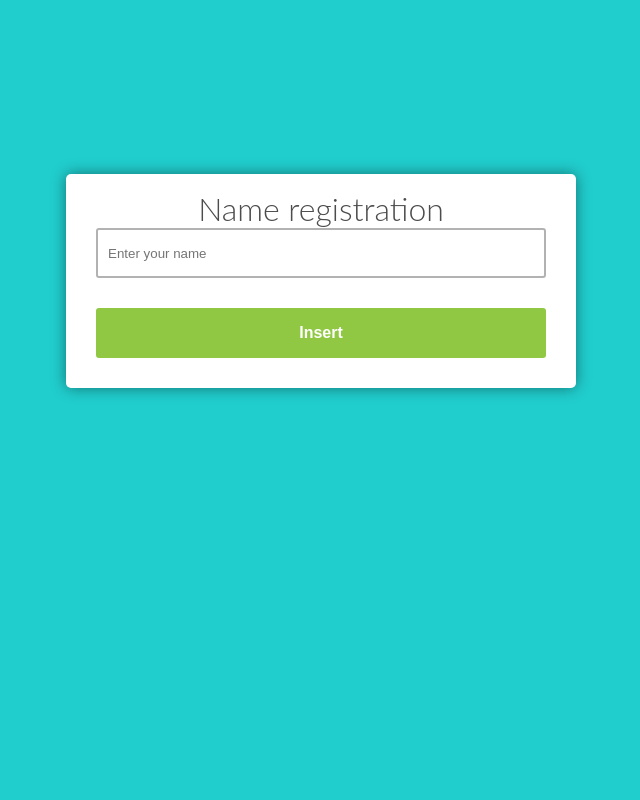
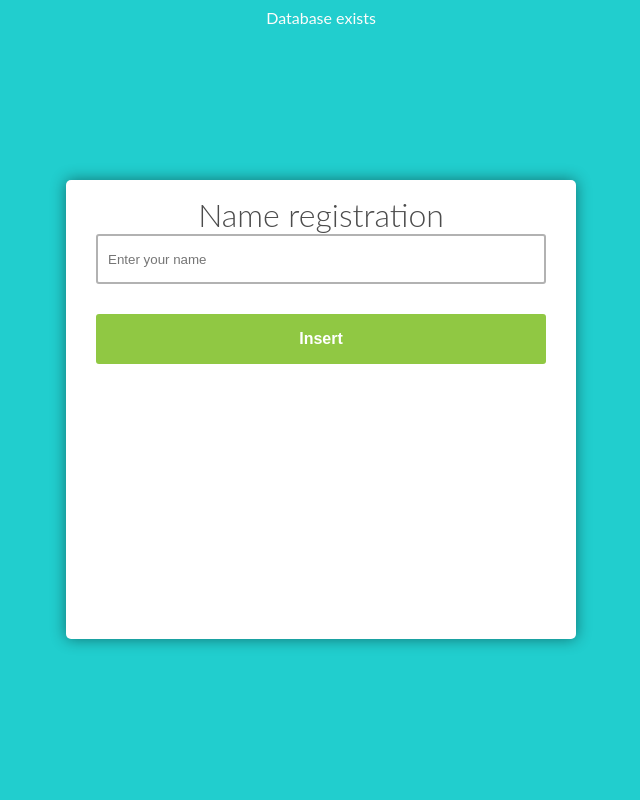
Before and after one commit to afernander/PHP-names, a PHP site: page / in a window 1280 px wide. Shown: the whole page, without its empty margins (319-959 px from the left). Run offline with PHP 8.4, Linux system fonts and the light colour scheme.

Commit message:
coments and database check

```diff
--- a/index.php
+++ b/index.php
@@ -5,7 +5,27 @@ $dbUser = "root";
 $dbPass = "";
 $dbName = "people";
 $status = "";
+$query= "CREATE TABLE `people`.`names` ( `Name` VARCHAR(40) NOT NULL , `Id_name` INT NOT NULL AUTO_INCREMENT , PRIMARY KEY (`Id_name`)) ENGINE = MyISAM; ";
 
+$mysql = mysqli_connect($dbHost, $dbUser, $dbPass);
+
+//create the data base if not exist
+if (mysqli_select_db($mysql, $dbName)) {
+    echo "Database exists";
+} else {
+    echo "Database does not exist";
+    $db = new PDO($scr, $dbUser, $dbPass);
+    $query = file_get_contents("shop.sql");
+
+    $stmt = $db->prepare($query);
+
+    if ($stmt->execute()){
+        echo "Success creation";
+    }else{
+        echo "Fail creation";
+    }
+}
+//connection to database
 try {
     $scr = "mysql:host=" . $dbHost . ";dbname=" . $dbName;
     $pdo = new PDO($scr, $dbUser, $dbPass);
@@ -13,6 +33,8 @@ try {
     echo "DB conextion failed" . $e->getMessage();
 }
 
+
+//save name into the database
 if ($_SERVER['REQUEST_METHOD'] == 'POST') {
 
     $name = $_POST['name'];
@@ -28,7 +50,8 @@ if ($_SERVER['REQUEST_METHOD'] == 'POST') {
 }
 
 ?>
-
+<!-- This is a simple example in php to save names into a data base , using a form in html and styles in css -->
+<!--Alejandro Fernandez Restrepo - Topicos en ingenieria de software - 07/2021 -->
 
 <!DOCTYPE html>
 <html lang="en">
--- a/styles.css
+++ b/styles.css
@@ -11,8 +11,8 @@ body {
     height:86%;
     width:100%;
     box-sizing:border-box;
-    padding:40px;
-    margin-top: 10%;
+    padding:20px;
+    margin-top: 3%;
 
 }
 
```
